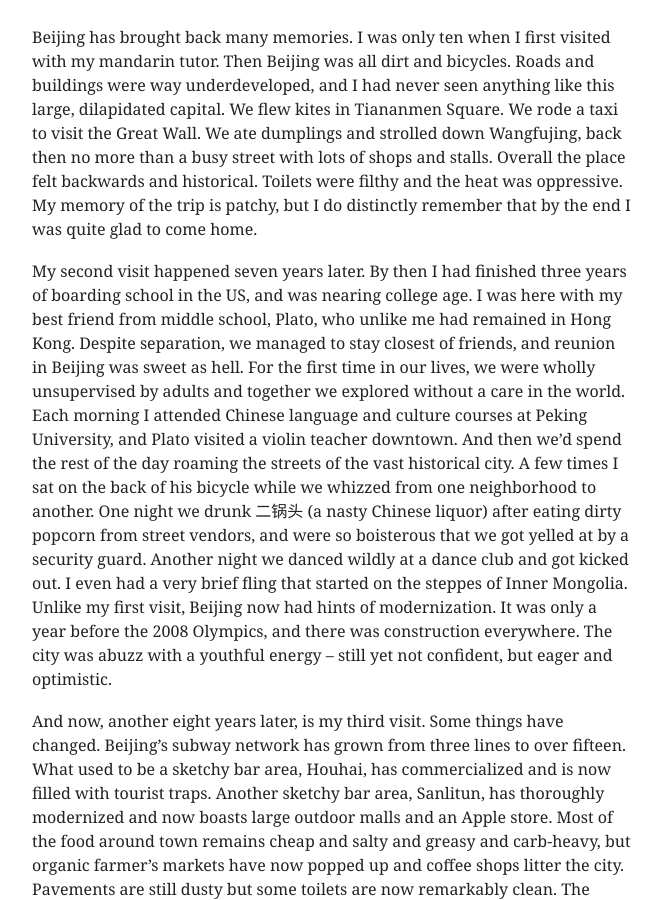
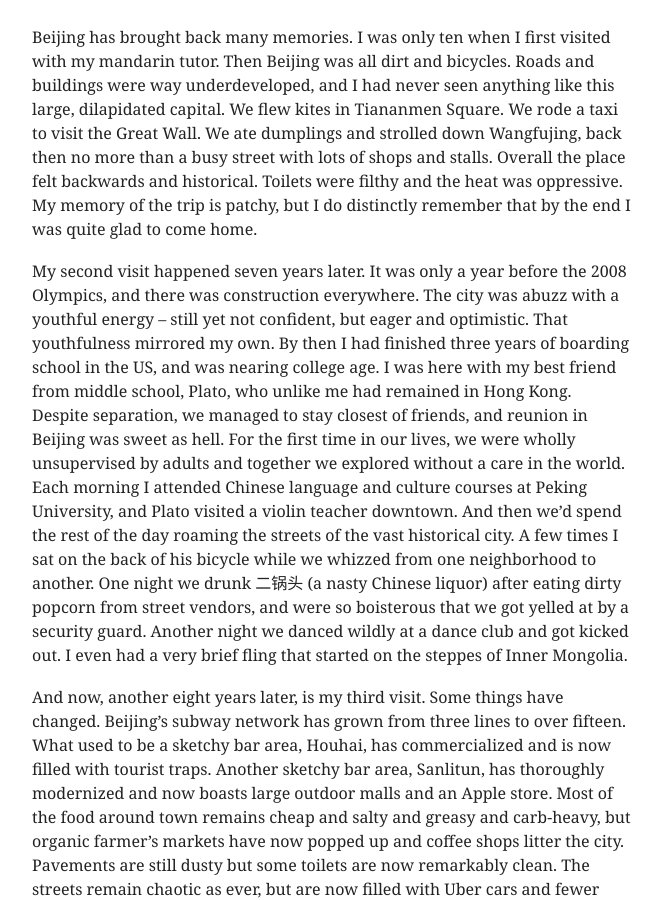
Before and after one commit to mbwong/mbwong.github.com, a Jekyll site: the page built from _posts/2015-06-15-reflections-from-beijing.md, in a window 1280 px wide and 900 px high, scrolled down 1607 px. Shown: the whole window, without its empty margins (308-970 px from the left). Built offline with Jekyll 4.4.1, drawn with Linux system fonts in a browser that asks for light colours.

Commit message:
Update 2015-06-15-reflections-from-beijing.md

```diff
--- a/_posts/2015-06-15-reflections-from-beijing.md
+++ b/_posts/2015-06-15-reflections-from-beijing.md
@@ -24,7 +24,7 @@ Eventually I arrived in Beijing exhausted. I was all alone, finally, in a strang
 
 Beijing has brought back many memories. I was only ten when I first visited with my mandarin tutor. Then Beijing was all dirt and bicycles. Roads and buildings were way underdeveloped, and I had never seen anything like this large, dilapidated capital. We flew kites in Tiananmen Square. We rode a taxi to visit the Great Wall. We ate dumplings and strolled down Wangfujing, back then no more than a busy street with lots of shops and stalls. Overall the place felt backwards and historical. Toilets were filthy and the heat was oppressive. My memory of the trip is patchy, but I do distinctly remember that by the end I was quite glad to come home.
 
-My second visit happened seven years later. By then I had finished three years of boarding school in the US, and was nearing college age. I was here with my best friend from middle school, Plato, who unlike me had remained in Hong Kong. Despite separation, we managed to stay closest of friends, and reunion in Beijing was sweet as hell. For the first time in our lives, we were wholly unsupervised by adults and together we explored without a care in the world. Each morning I attended Chinese language and culture courses at Peking University, and Plato visited a violin teacher downtown. And then we'd spend the rest of the day roaming the streets of the vast historical city. A few times I sat on the back of his bicycle while we whizzed from one neighborhood to another. One night we drunk 二锅头 (a nasty Chinese liquor) after eating dirty popcorn from street vendors, and were so boisterous that we got yelled at by a security guard. Another night we danced wildly at a dance club and got kicked out. I even had a very brief fling that started on the steppes of Inner Mongolia. Unlike my first visit, Beijing now had hints of modernization. It was only a year before the 2008 Olympics, and there was construction everywhere. The city was abuzz with a youthful energy -- still yet not confident, but eager and optimistic.
+My second visit happened seven years later. It was only a year before the 2008 Olympics, and there was construction everywhere. The city was abuzz with a youthful energy -- still yet not confident, but eager and optimistic. That youthfulness mirrored my own. By then I had finished three years of boarding school in the US, and was nearing college age. I was here with my best friend from middle school, Plato, who unlike me had remained in Hong Kong. Despite separation, we managed to stay closest of friends, and reunion in Beijing was sweet as hell. For the first time in our lives, we were wholly unsupervised by adults and together we explored without a care in the world. Each morning I attended Chinese language and culture courses at Peking University, and Plato visited a violin teacher downtown. And then we'd spend the rest of the day roaming the streets of the vast historical city. A few times I sat on the back of his bicycle while we whizzed from one neighborhood to another. One night we drunk 二锅头 (a nasty Chinese liquor) after eating dirty popcorn from street vendors, and were so boisterous that we got yelled at by a security guard. Another night we danced wildly at a dance club and got kicked out. I even had a very brief fling that started on the steppes of Inner Mongolia.
 
 And now, another eight years later, is my third visit. Some things have changed. Beijing's subway network has grown from three lines to over fifteen. What used to be a sketchy bar area, Houhai, has commercialized and is now filled with tourist traps. Another sketchy bar area, Sanlitun, has thoroughly modernized and now boasts large outdoor malls and an Apple store. Most of the food around town remains cheap and salty and greasy and carb-heavy, but organic farmer's markets have now popped up and coffee shops litter the city. Pavements are still dusty but some toilets are now remarkably clean. The streets remain chaotic as ever, but are now filled with Uber cars and fewer bicycles. There is no question that Beijing is growing up to become a thriving modern city.
 
```
